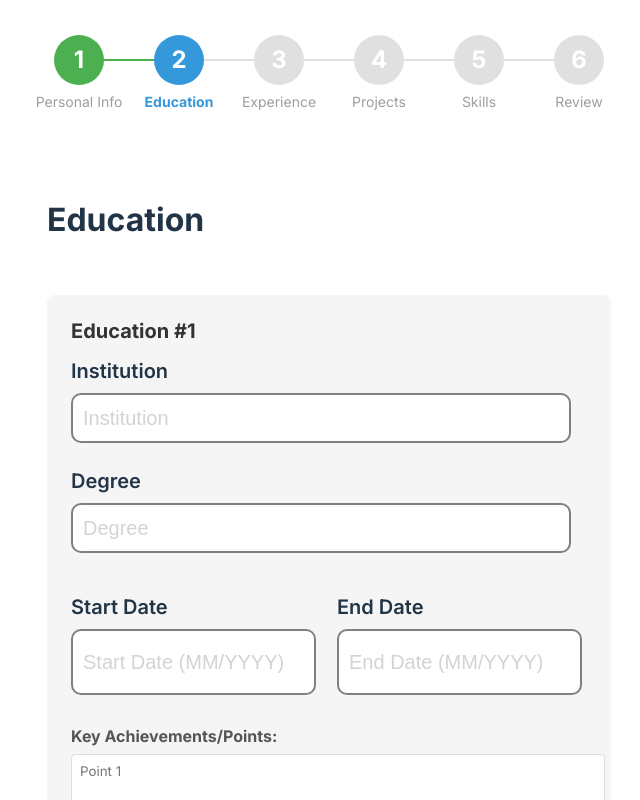
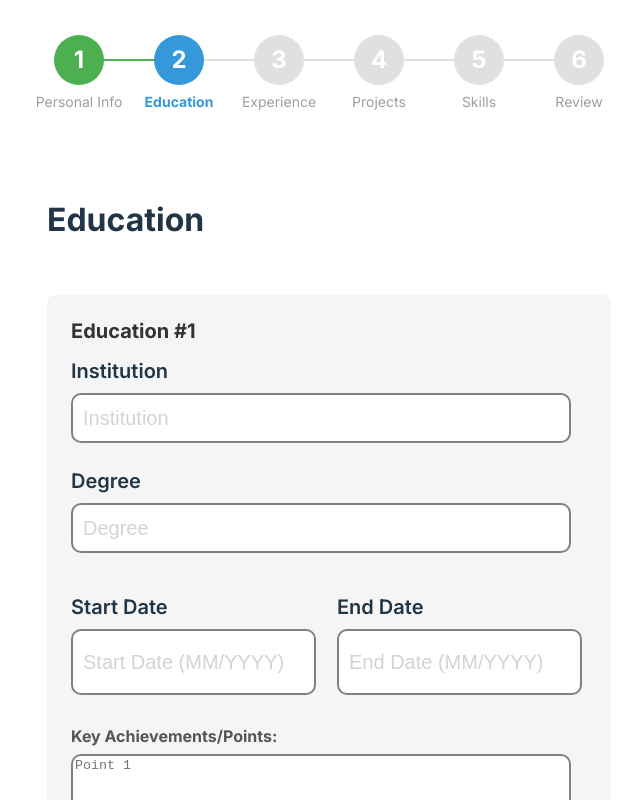
Before and after one commit to Hussein-Abdallah0/CareerForgeAI, a React (Vite) app in the folder frontend/: page /resume/form in a window 1280 px wide. Both pictures are taken after typing "Sample", "Sample", "name@example.com", "Sample", "Sample", "Sample" into the empty fields and a click on the button "Next". Shown: the top 800 px of the page, without its empty margins (311-951 px from the left). Built offline with nearby package versions, Linux system fonts and the light colour scheme.

Commit message:
Fix text input styling in education form

```diff
--- a/frontend/src/pages/Resume/EducationForm/styles.css
+++ b/frontend/src/pages/Resume/EducationForm/styles.css
@@ -56,13 +56,11 @@
 }
 
 .education-text {
-  width: 100%;
-  padding: 0.5rem;
-  border: 1px solid #ddd;
-  border-radius: 4px;
+  width: 492px;
+  height: 50px;
+  border: 2px gray solid;
+  border-radius: 10px;
   resize: vertical;
-  min-height: 60px;
-  font-family: inherit;
 }
 
 .add-btn,
```
